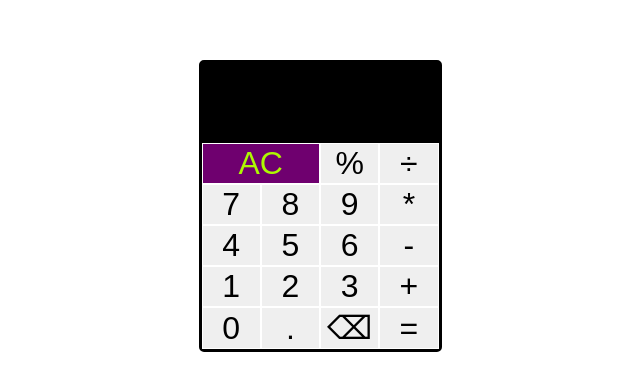
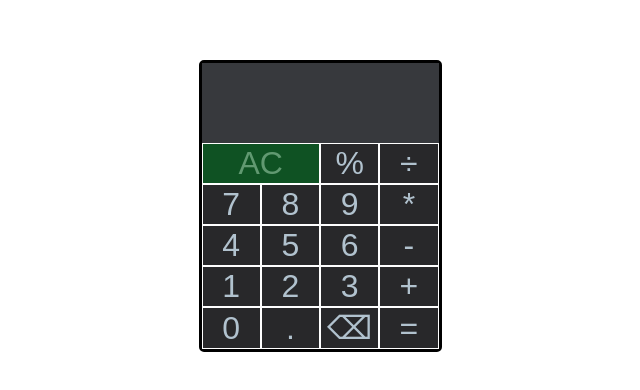
Before and after one commit to kevinkip/Calculator, a website: page index.html in a window 1280 px wide. Shown: the part 194-584 px from the top of the page, without its empty margins (320-960 px from the left). Drawn offline with Linux system fonts and the light colour scheme.

Commit message:
css adjustment

```diff
--- a/app.js
+++ b/app.js
@@ -13,6 +13,10 @@ class Calculator{
 
     delete() {
         this.currentOperand = this.currentOperand.toString().slice(0,-1)
+    }
+
+    percentize(){
+        this.currentOperand = this.currentOperand / 100;
     }
 
     appendNumber(number) {
@@ -87,6 +91,7 @@ class Calculator{
 
 const numButtons = document.querySelectorAll('[data-number]');
 const opButtons = document.querySelectorAll('[data-operation]');
+const percent = document.querySelector('[data-percent]');
 const equalsButton = document.querySelector('[data-equals]');
 const deleteButton = document.querySelector('[data-delete]');
 const clearButton = document.querySelector('[data-clear]');
@@ -110,6 +115,11 @@ opButtons.forEach(button => {
         calculator.chooseOperation(button.innerText)
         calculator.updateDisplay()
     })
+})
+
+percent.addEventListener('click', button => {
+    calculator.percentize()
+    calculator.updateDisplay()
 })
 
 equalsButton.addEventListener('click', button => {
--- a/index.html
+++ b/index.html
@@ -19,7 +19,7 @@
         </div>
         <div class="row">
             <button data-clear class="span">AC</button>
-            <button data-operation>&percnt;</button>
+            <button data-percent>%</button>
             <button data-operation>÷</button>
         </div>
         <div class="row">
@@ -43,8 +43,8 @@
         <div class="row">
             <button data-number>0</button>
             <button data-number>.</button>
-            <button data-delete>&#9003;</button>
-            <button data-equals>=</button>
+            <button class="delete" data-delete>&#9003;</button>
+            <button  data-equals>=</button>
         </div>
     </div>
 </body>
--- a/styles.css
+++ b/styles.css
@@ -3,24 +3,27 @@ body{
     padding: 0;
     display: grid;
     justify-content: center;
-    align-items: center;
+    align-content: center;
     min-height: 100vh;
 }
 
 .calculator{
+    display: grid;
+    justify-content: center;
     border-style: solid;
     background-color: black;
+    border-radius: 1px;
     border-radius: 5px;
 }
 .span{
     grid-column: span 2;
-    color: #adf802;
-    background-color: rgba(139, 0, 139, 0.8);
+    color: #619971;
+    background-color: #0F5223;
 }
 
 .inputField{
     grid-column: 1 / -1;
-    background-color: rgba(0, 0, 0, 0.75);
+    background-color: rgb(55, 57, 61);
     display: flex;
     align-items: flex-end;
     justify-content: space-around;
@@ -42,8 +45,9 @@ body{
     font-size: 2.5rem;
 }
 
-.calculator{
-    display: grid;
+button{
+    background-color: #28282A;
+    color: #b1c2ce;
 }
 
 .row > button {
```
